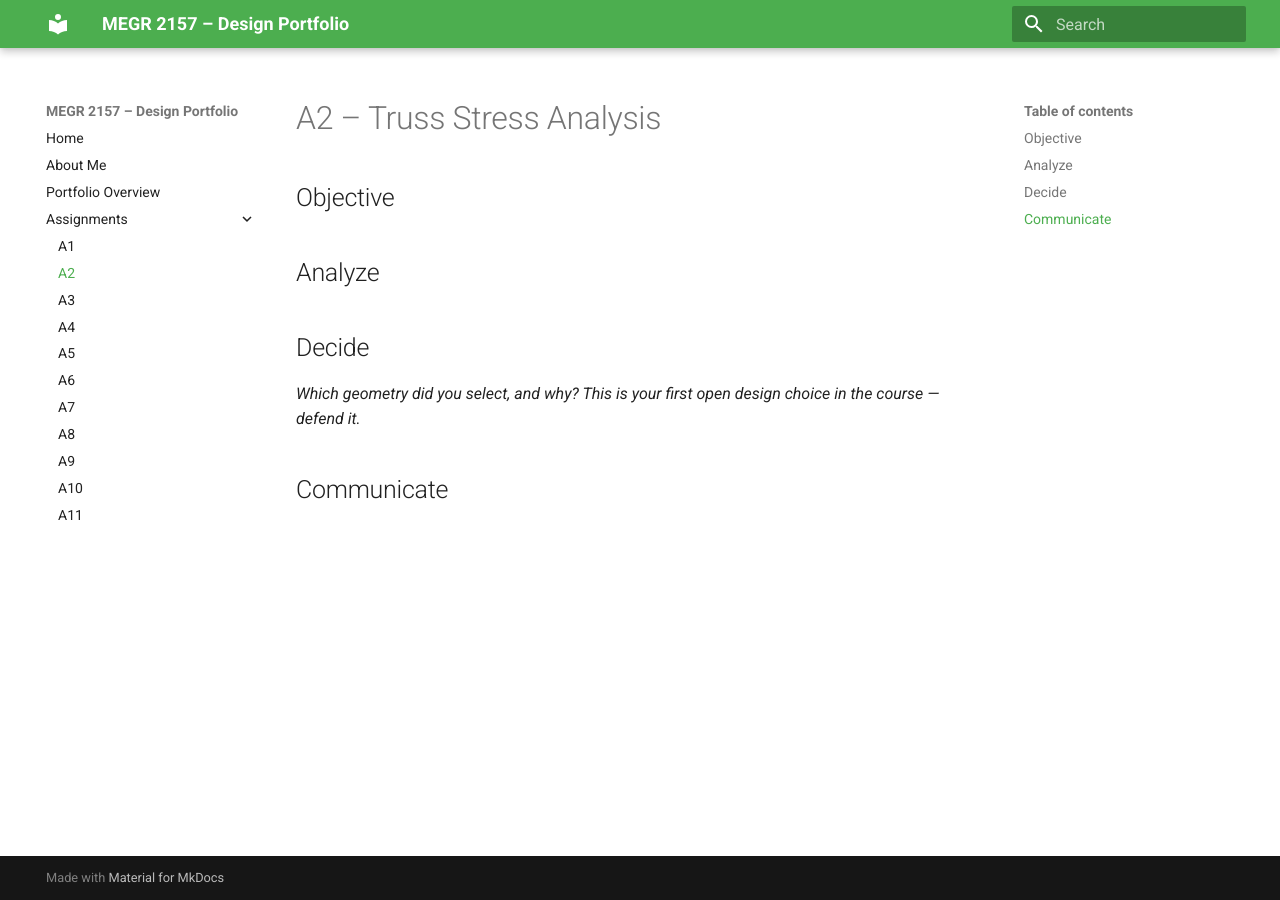
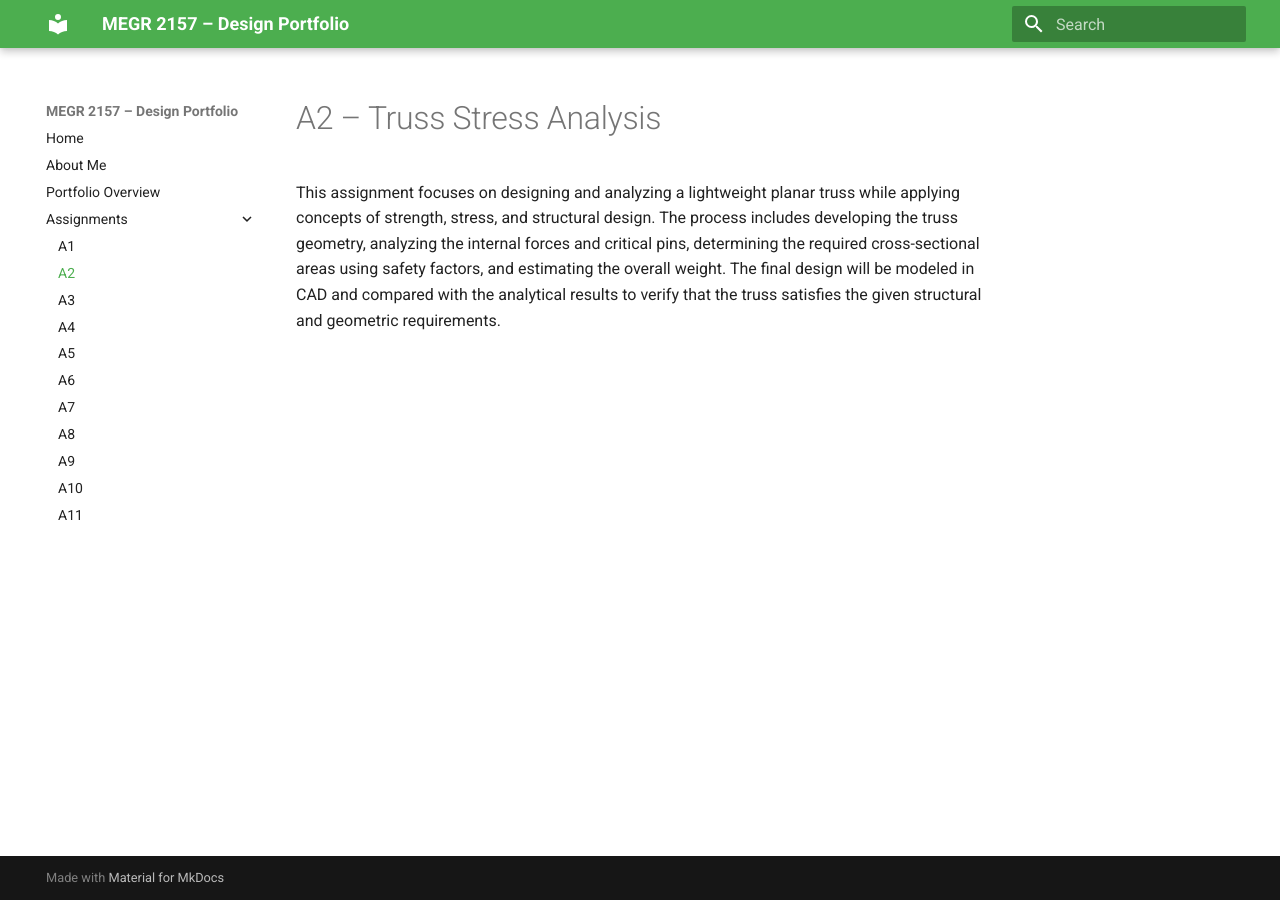
Before and after one commit to abatisti/megr2157-portfolio, an MkDocs documentation site: the page built from docs/assignments/A02/index.md, in a window 1280 px wide. Built offline with MkDocs 1.6.1 and Material for MkDocs 9.7.7, drawn with Linux system fonts in a browser that asks for light colours.

Commit message:
Update index.md

```diff
--- a/docs/assignments/A02/index.md
+++ b/docs/assignments/A02/index.md
@@ -1,12 +1,4 @@
 # A2 – Truss Stress Analysis
 
-## Objective
 
-
-## Analyze
-
-
-## Decide
-_Which geometry did you select, and why? This is your first open design choice in the course — defend it._
-
-## Communicate
+This assignment focuses on designing and analyzing a lightweight planar truss while applying concepts of strength, stress, and structural design. The process includes developing the truss geometry, analyzing the internal forces and critical pins, determining the required cross-sectional areas using safety factors, and estimating the overall weight. The final design will be modeled in CAD and compared with the analytical results to verify that the truss satisfies the given structural and geometric requirements.
```
